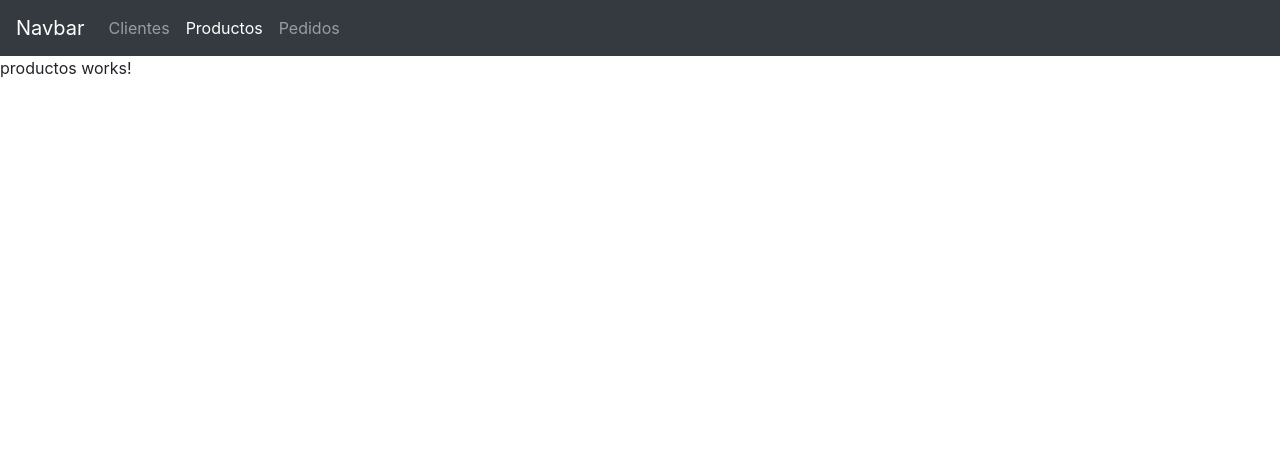
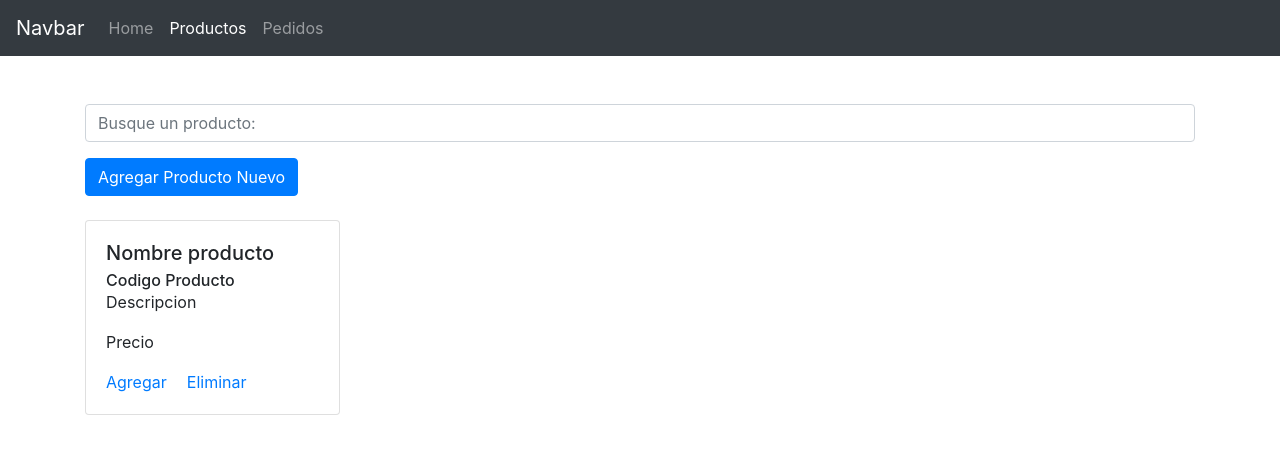
Before and after one commit to andres990127/Pedidos, an Angular app: page /productos in a window 1280 px wide. Shown: the top 454 px of the page. Built offline with nearby package versions, Linux system fonts and the light colour scheme.

Commit message:
Version Productos

```diff
--- /dev/null
+++ b/src/app/agregar-productos/agregar-productos.component.html
@@ -0,0 +1,21 @@
+<div class="container">
+    <form action="" [formGroup]="formularioAgregar">
+        <div class="form-group">
+            <label for="">Nombre</label>
+            <input type="text" formControlName="nombre" class="form-control">
+        </div>
+
+        <div class="form-group">
+            <label for="">Descripción</label>
+            <textarea cols="30" rows="5" formControlName="descripcion" class="form-control"></textarea>
+        </div>
+
+        <div class="form-group">
+            <label for="">Precio</label>
+            <input type="number"  formControlName="precio" class="form-control">
+        </div>
+
+        <button  [disabled]="!formularioAgregar.valid" class="btn btn-primary" (click)="agregar()">Agregar Productos</button>
+    </form>
+
+</div>
--- /dev/null
+++ b/src/app/agregar-productos/agregar-productos.component.ts
@@ -0,0 +1,21 @@
+import { Component, OnInit } from '@angular/core';
+import { FormGroup, FormBuilder, Validators } from '@angular/forms';
+
+@Component({
+  selector: 'app-agregar-productos',
+  templateUrl: './agregar-productos.component.html',
+  styleUrls: ['./agregar-productos.component.scss']
+})
+export class AgregarProductosComponent implements OnInit {
+
+  constructor(private fb: FormBuilder) { }
+  formularioAgregar: FormGroup
+  ngOnInit() {
+    this.formularioAgregar = this.fb.group({
+      nombre:['', Validators.required],
+      descripcion:['', Validators.required],
+      precio:['', Validators.required]
+    })
+  }
+
+}
--- a/src/app/app-routing.module.ts
+++ b/src/app/app-routing.module.ts
@@ -5,6 +5,7 @@ import { ProductosComponent } from './productos/productos.component';
 import { PedidosComponent } from './pedidos/pedidos.component';
 import { HomeComponent } from './home/home.component';
 import { AgregarClientesComponent } from './agregar-clientes/agregar-clientes.component';
+import { AgregarProductosComponent } from './agregar-productos/agregar-productos.component';
 
 
 const routes: Routes = [
@@ -19,6 +20,9 @@ const routes: Routes = [
   },
   {
     path: 'agregar-Clientes', component: AgregarClientesComponent
+  },
+  {
+    path: 'agregar-productos', component: AgregarProductosComponent
   }
 ];
 
--- a/src/app/app.module.ts
+++ b/src/app/app.module.ts
@@ -11,6 +11,7 @@ import { HomeComponent } from './home/home.component';
 import { AgregarClientesComponent } from './agregar-clientes/agregar-clientes.component';
 import { ReactiveFormsModule, FormsModule } from '@angular/forms' /* Escribimos este Manualmente */
 import { ClientesService } from './services/clientes.service';
+import { AgregarProductosComponent } from './agregar-productos/agregar-productos.component';
 
 @NgModule({
   declarations: [
@@ -20,7 +21,8 @@ import { ClientesService } from './services/clientes.service';
     ProductosComponent,
     PedidosComponent,
     HomeComponent,
-    AgregarClientesComponent
+    AgregarClientesComponent,
+    AgregarProductosComponent
   ],
   imports: [
     BrowserModule,
--- a/src/app/encabezado/encabezado.component.html
+++ b/src/app/encabezado/encabezado.component.html
@@ -6,7 +6,7 @@
     <div class="collapse navbar-collapse" id="navbarNav">
       <ul class="navbar-nav">
         <li class="nav-item">
-          <a class="nav-link" routerLink ="/" routerLinkActive="active" [routerLinkActiveOptions] = "{exact: true}">Clientes</a> <!-- href= # se cambia por routerLink ="/link_a_viajar_con_click" -->
+          <a class="nav-link" routerLink ="/" routerLinkActive="active" [routerLinkActiveOptions] = "{exact: true}">Home</a> <!-- href= # se cambia por routerLink ="/link_a_viajar_con_click" -->
         </li>
         <li class="nav-item">
           <a class="nav-link" routerLink ="/productos" routerLinkActive="active">Productos</a> <!-- href= # se cambia por routerLink ="/link_a_viajar_con_click" -->
--- a/src/app/home/home.component.html
+++ b/src/app/home/home.component.html
@@ -14,7 +14,7 @@
                   <h6 class="card-subtitle">{{cliente.clienteID}}</h6>
                   <p class="card-text">{{cliente.direccion}}</p>
                   <a href="#" class="card-link">Agregar</a>
-                  <a href="#" class="card-link">Informacion</a>
+                  <a href="#" class="card-link">Eliminar</a>
                 </div>
               </div>
         </div>
--- a/src/app/productos/productos.component.html
+++ b/src/app/productos/productos.component.html
@@ -1 +1,23 @@
-<p>productos works!</p>
+<div class="container mt-5">
+
+    <form action="" class="form-group">
+        <input type="text" class="form-control" (input)="buscarProductos($event.target.value)" placeholder="Busque un producto: ">
+    </form>
+
+    <button routerLink="/agregar-productos" class="btn btn-primary"> Agregar Producto Nuevo</button>
+
+    <div class="row mt-4">
+        <div class="col-sm-3" >
+            <div class="card">
+                <div class="card-body">
+                  <h5 class="card-title">Nombre producto</h5>
+                  <h6 class="card-subtitle">Codigo Producto</h6>
+                  <p class="card-text">Descripcion</p>
+                  <p class="card-text">Precio</p>
+                  <a href="#" class="card-link">Agregar</a>
+                  <a href="#" class="card-link">Eliminar</a>
+                </div>
+              </div>
+        </div>
+    </div>
+</div>
```
Also changed, not shown: src/app/agregar-productos/agregar-productos.component.scss (added), 1 other file (tests, documents, lock files or other folders).
